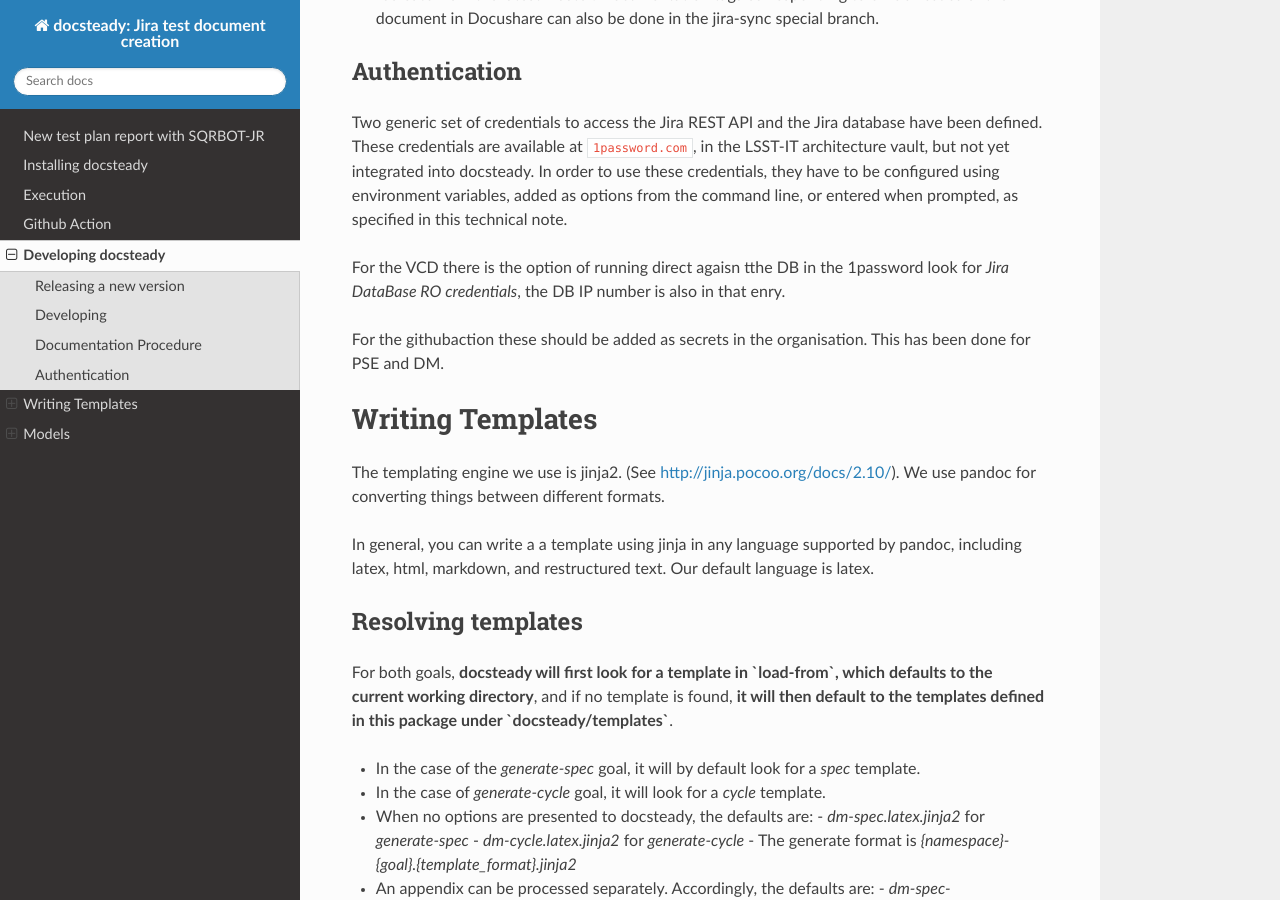
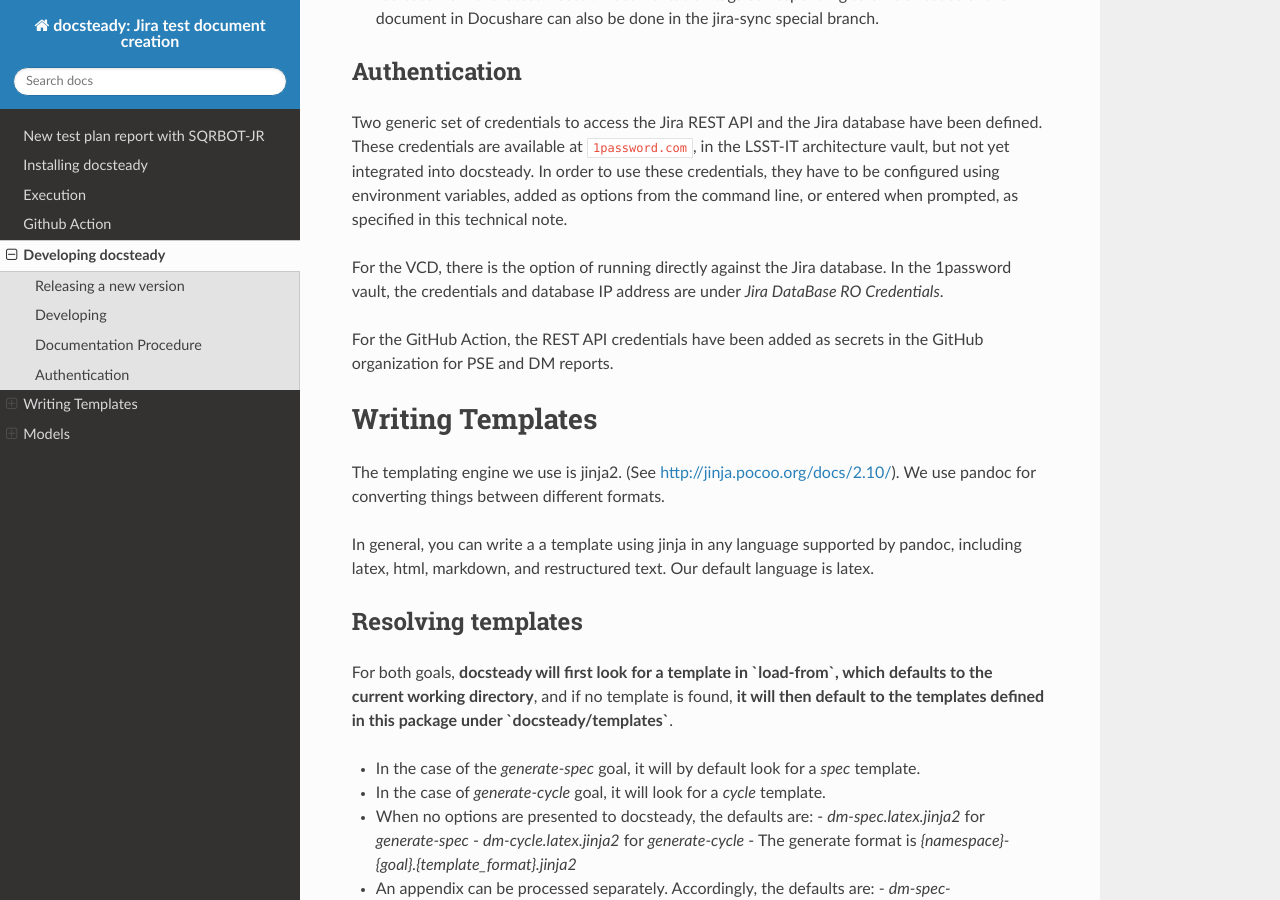
Before and after one commit to lsst-dm/docsteady, a Sphinx documentation site: the page built from docs/developer.rst, in a window 1280 px wide and 900 px high, scrolled down 1647 px. Built offline with Sphinx 7.4.7 and the Read the Docs theme 2.0.0, drawn with Linux system fonts in a browser that asks for light colours; pages that are not in the unit, such as notebooks, are missing from menus; the version number could not be read and is left out.

Commit message:
Update docs/developer.rst
Co-authored-by: Kian-Tat Lim <ktl@slac.stanford.edu>

```diff
--- a/docs/developer.rst
+++ b/docs/developer.rst
@@ -77,10 +77,10 @@ Two generic set of credentials to access the Jira REST API and the Jira database
 These credentials are available at ``1password.com``, in the LSST-IT architecture vault, but not yet integrated into docsteady.
 In order to use these credentials, they have to be configured using environment variables, added as options from the command line, or entered when prompted, as specified in this technical note.
 
-For the VCD there is the option of running direct agaisn tthe DB in the 1password look for `Jira DataBase RO credentials`,
-the DB IP number is also in that enry.
+For the VCD, there is the option of running directly against the Jira database.
+In the 1password vault, the credentials and database IP address are under `Jira DataBase RO Credentials`.
 
-For the githubaction these should be added as secrets in the organisation. This has been done for PSE and DM.
+For the GitHub Action, the REST API credentials have been added as secrets in the GitHub organization for PSE and DM reports.
 
 
 
```
